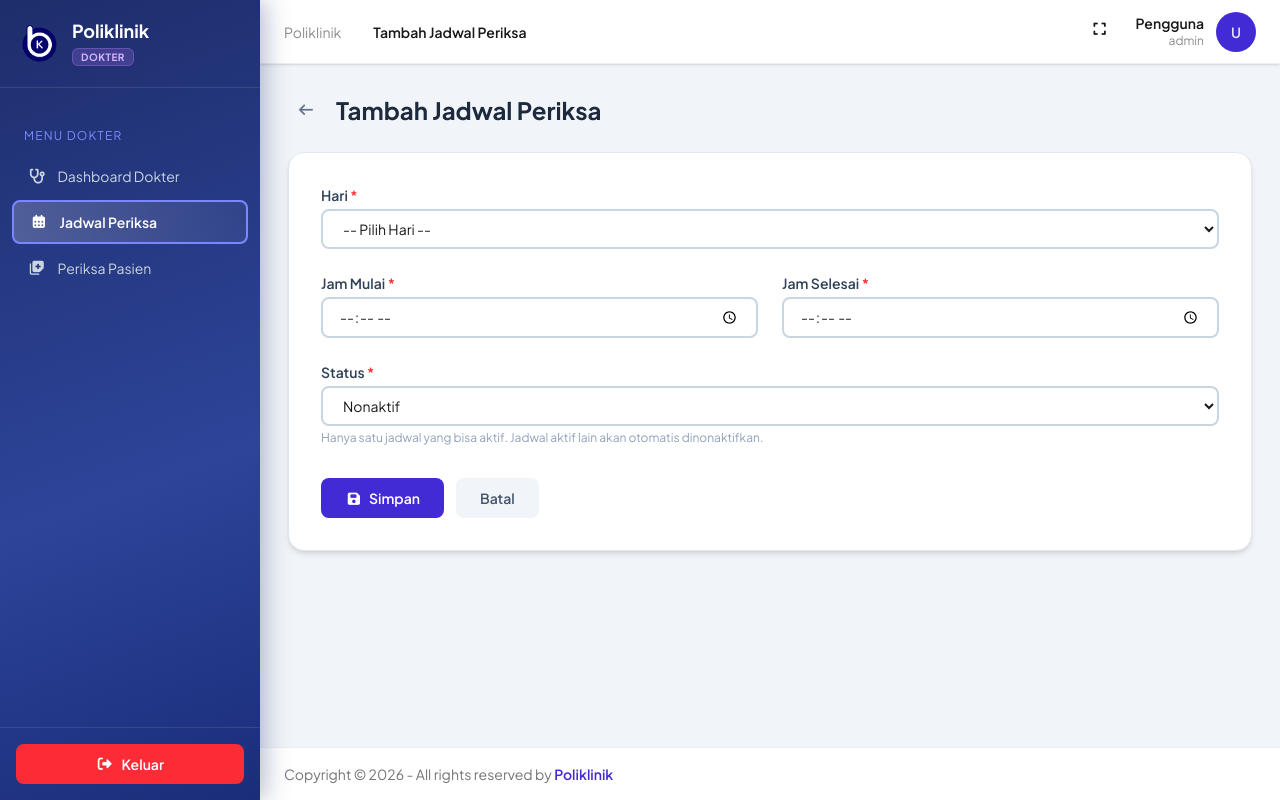
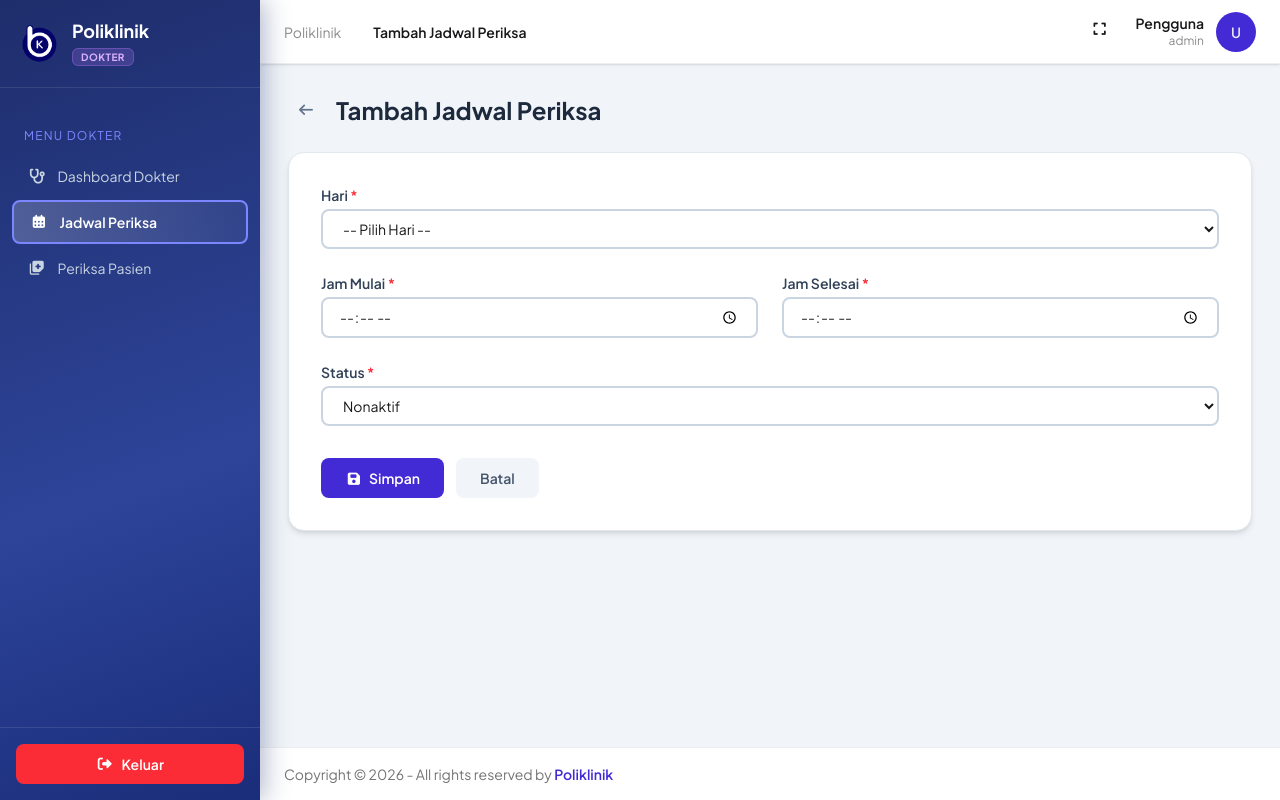
Before and after one commit to smpith17/Yobby_A11.2023.14890, a Laravel app: page /dokter/jadwal-periksa/create in a window 1280 px wide. Run offline with Laravel 12, Linux system fonts and the light colour scheme; a user stored in the database is signed in; data comes from the database, SQL or seed files in the repository; style sheets or scripts are compiled from the project's sources; some libraries are stand-ins or nearby versions; some web fonts are replaced.

Commit message:
fix: allow multiple active jadwal periksa per dokter

```diff
--- a/app/Http/Controllers/Dokter/JadwalPeriksaController.php
+++ b/app/Http/Controllers/Dokter/JadwalPeriksaController.php
@@ -38,11 +38,6 @@ class JadwalPeriksaController extends Controller
     {
         $validated = $request->validate($this->rules());
 
-        // Hanya boleh ada satu jadwal aktif per dokter
-        if ($validated['status'] === 'Aktif') {
-            JadwalPeriksa::where('id_dokter', Auth::id())->update(['status' => 'Nonaktif']);
-        }
-
         $validated['id_dokter'] = Auth::id();
         JadwalPeriksa::create($validated);
 
@@ -53,6 +48,7 @@ class JadwalPeriksaController extends Controller
     public function edit(string $id)
     {
         $jadwal = JadwalPeriksa::where('id_dokter', Auth::id())->findOrFail($id);
+
         return view('dokter.jadwal-periksa.edit', compact('jadwal'));
     }
 
@@ -61,12 +57,6 @@ class JadwalPeriksaController extends Controller
         $jadwal = JadwalPeriksa::where('id_dokter', Auth::id())->findOrFail($id);
 
         $validated = $request->validate($this->rules());
-
-        if ($validated['status'] === 'Aktif') {
-            JadwalPeriksa::where('id_dokter', Auth::id())
-                ->where('id', '!=', $jadwal->id)
-                ->update(['status' => 'Nonaktif']);
-        }
 
         $jadwal->update($validated);
 
@@ -85,6 +75,7 @@ class JadwalPeriksaController extends Controller
 
         $jadwal->delete();
 
-    return redirect()->route('jadwal-periksa.index')->with('success', 'Jadwal periksa berhasil dihapus');
+        return redirect()->route('jadwal-periksa.index')
+            ->with('success', 'Jadwal periksa berhasil dihapus');
     }
 }
--- a/resources/views/dokter/jadwal-periksa/create.blade.php
+++ b/resources/views/dokter/jadwal-periksa/create.blade.php
@@ -26,7 +26,7 @@
                         required>
                         <option value="">-- Pilih Hari --</option>
                         @foreach(['Senin','Selasa','Rabu','Kamis','Jumat','Sabtu','Minggu'] as $hari)
-                        <option value="{{ $hari }}" @selected(old('hari')===$hari)>{{ $hari }}</option>
+                        <option value="{{ $hari }}" @selected(old('hari') === $hari)>{{ $hari }}</option>
                         @endforeach
                     </select>
                     @error('hari')
@@ -70,10 +70,9 @@
                     <select name="status"
                         class="w-full px-4 py-2 rounded-lg border-2 border-slate-300 focus:border-primary focus:outline-none @error('status') border-red-500 @enderror"
                         required>
-                        <option value="Aktif" @selected(old('status')==='Aktif' )>Aktif</option>
-                        <option value="Nonaktif" @selected(old('status', 'Nonaktif' )==='Nonaktif' )>Nonaktif</option>
+                        <option value="Aktif" @selected(old('status') === 'Aktif')>Aktif</option>
+                        <option value="Nonaktif" @selected(old('status', 'Nonaktif') === 'Nonaktif')>Nonaktif</option>
                     </select>
-                    <p class="text-xs text-slate-400 mt-1">Hanya satu jadwal yang bisa aktif. Jadwal aktif lain akan otomatis dinonaktifkan.</p>
                     @error('status')
                     <p class="text-xs text-red-500 mt-1">{{ $message }}</p>
                     @enderror
--- a/resources/views/dokter/jadwal-periksa/edit.blade.php
+++ b/resources/views/dokter/jadwal-periksa/edit.blade.php
@@ -75,7 +75,6 @@
                         <option value="Aktif" @selected(old('status', $jadwal->status) === 'Aktif')>Aktif</option>
                         <option value="Nonaktif" @selected(old('status', $jadwal->status) === 'Nonaktif')>Nonaktif</option>
                     </select>
-                    <p class="text-xs text-slate-400 mt-1">Hanya satu jadwal yang bisa aktif. Jadwal aktif lain akan otomatis dinonaktifkan.</p>
                     @error('status')
                     <p class="text-xs text-red-500 mt-1">{{ $message }}</p>
                     @enderror
```
Lines whose indentation alone changed are shown as unchanged.
